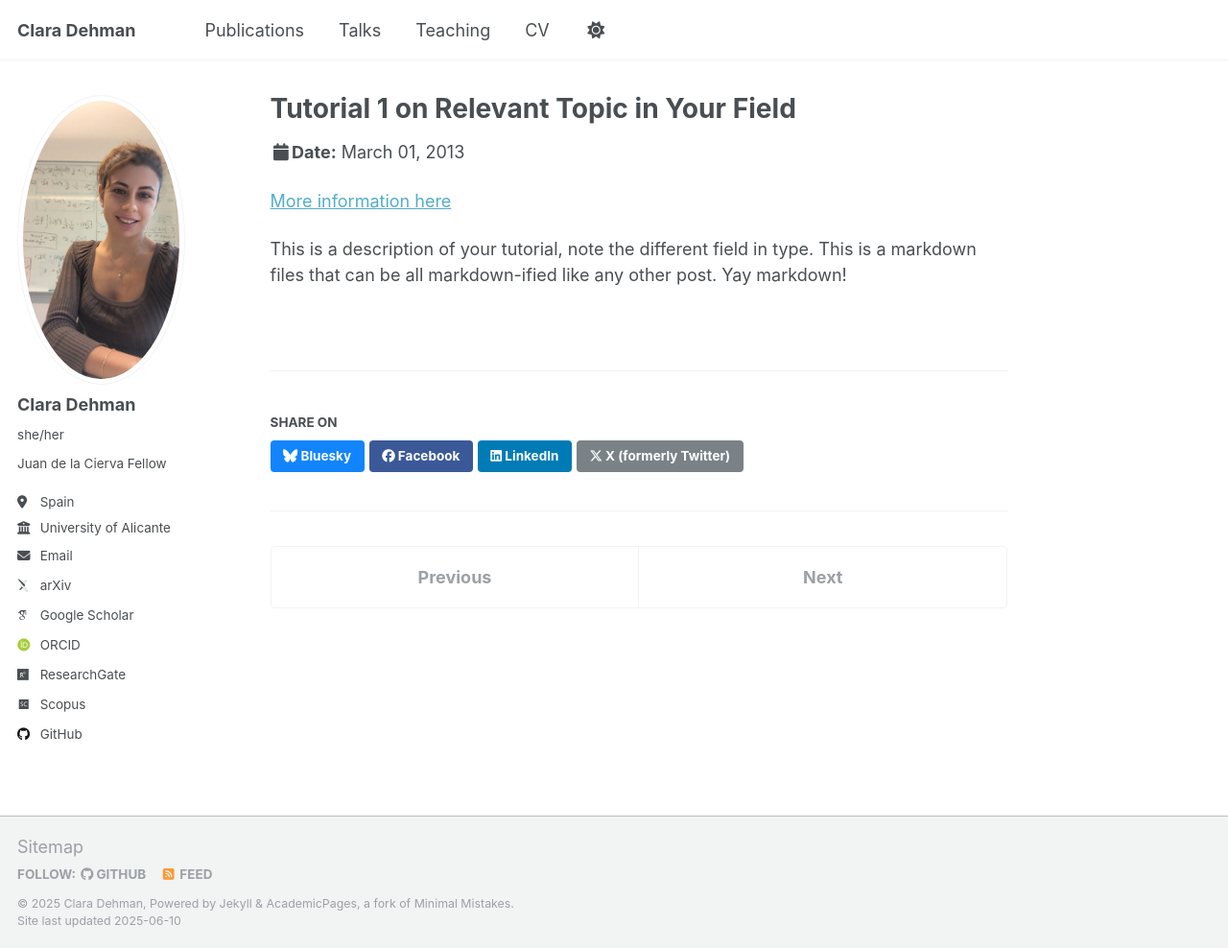
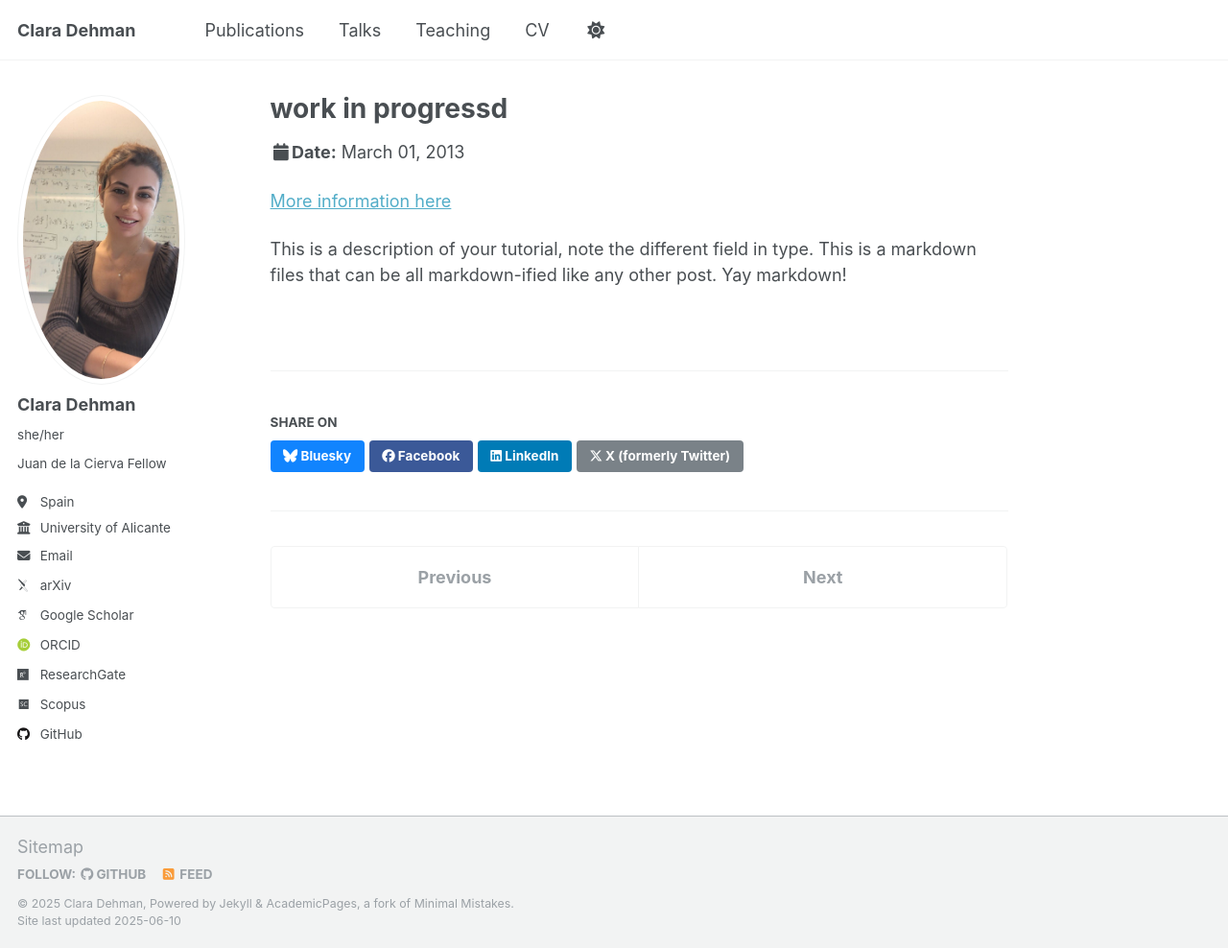
Before and after one commit to ClaraDehman/ClaraDehman.github.io, a Jekyll site: the page built from _talks/2013-03-01-tutorial-1.md, in a window 1280 px wide and 988 px high. Shown: the whole window at 96% size. Built offline with Jekyll 4.4.1, drawn with Linux system fonts in a browser that asks for light colours; some web fonts are replaced.

Commit message:
Update 2013-03-01-tutorial-1.md

```diff
--- a/_talks/2013-03-01-tutorial-1.md
+++ b/_talks/2013-03-01-tutorial-1.md
@@ -1,11 +1,11 @@
 ---
-title: "Tutorial 1 on Relevant Topic in Your Field"
+title: "work in progressd"
 collection: talks
 type: "Tutorial"
 permalink: /talks/2013-03-01-tutorial-1
-venue: "UC-Berkeley Institute for Testing Science"
+venue: "work in progress"
 date: 2013-03-01
-location: "Berkeley, CA, USA"
+location: "USA"
 ---
 
 [More information here](http://exampleurl.com)
```
